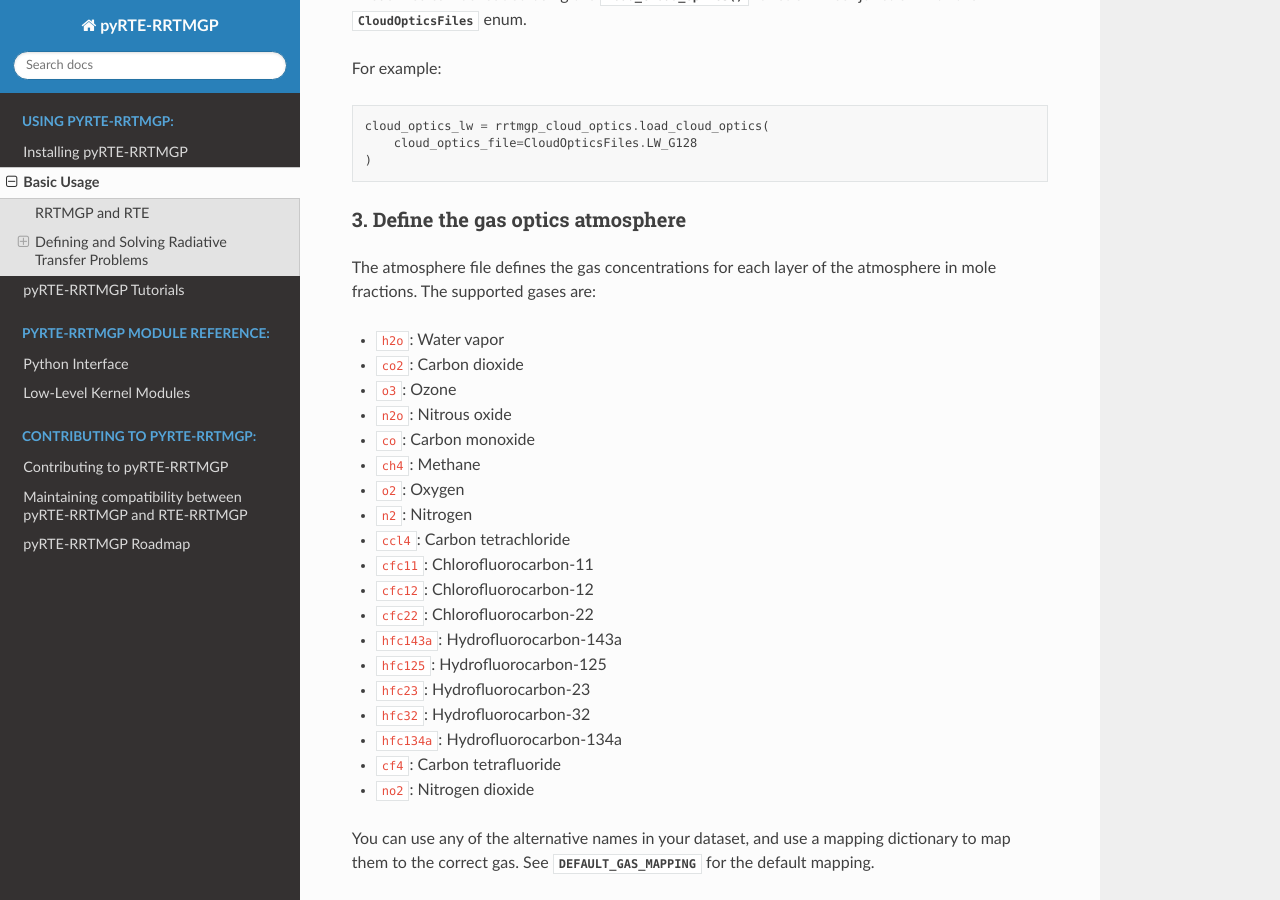
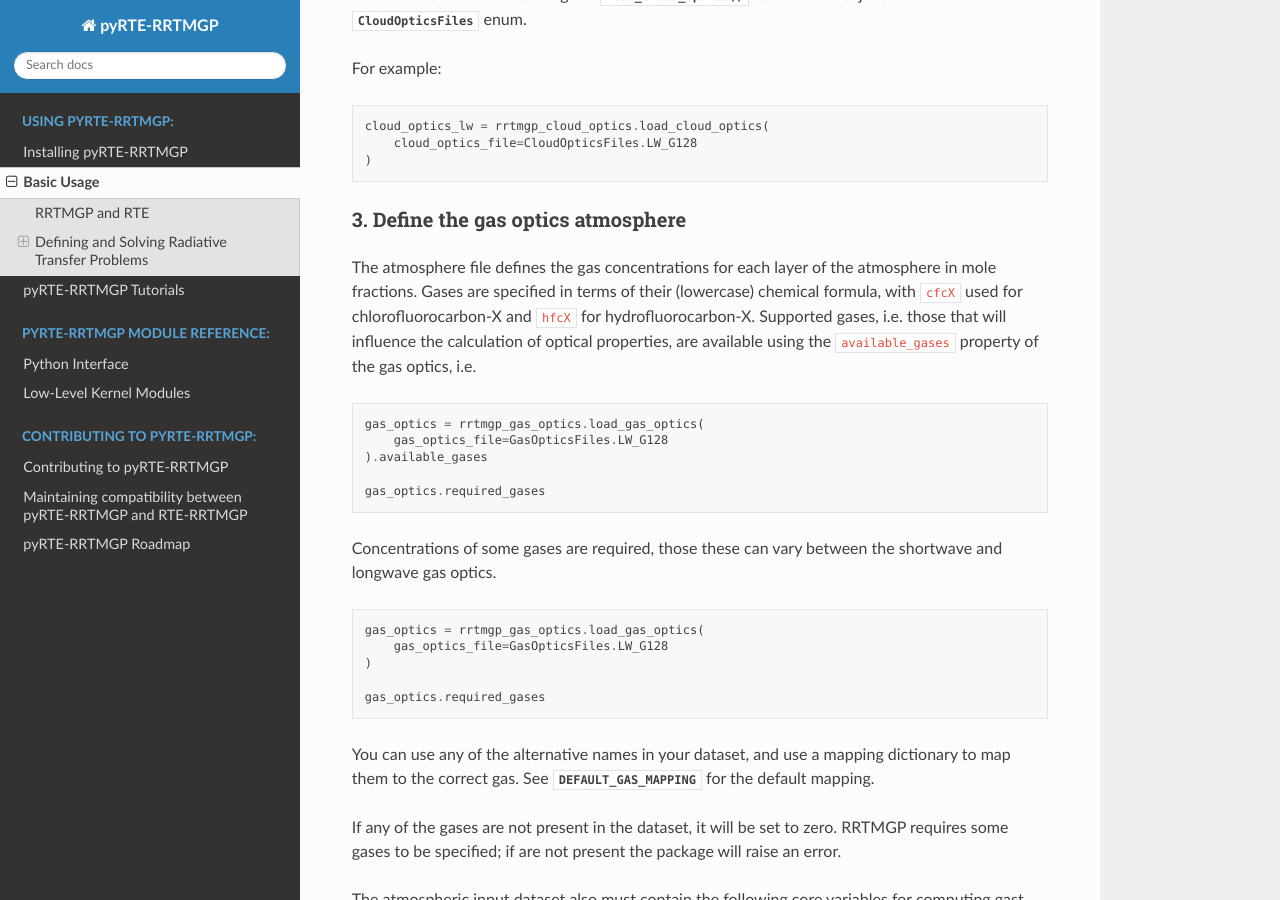
Before and after one commit to earth-system-radiation/pyRTE-RRTMGP, a Sphinx documentation site: the page built from docs/source/explanation/usage.md, in a window 1280 px wide and 900 px high, scrolled down 1707 px. Built offline with Sphinx 7.4.7 and the Read the Docs theme 3.1.0, drawn with Linux system fonts in a browser that asks for light colours.

Commit message:
Introspection functions for gas optics (#235)
Add properties required_gases and available_gases to the gas optics class. These provide the chemical formulae of those gases required for computing optical properties, and those that can be included in the calculation, respectively.

````diff
--- a/docs/source/explanation/usage.md
+++ b/docs/source/explanation/usage.md
@@ -62,27 +62,27 @@
 
 ### 3. Define the gas optics atmosphere
 
-The atmosphere file defines the gas concentrations for each layer of the atmosphere in mole fractions. The supported gases are:
+The atmosphere file defines the gas concentrations for each layer of the atmosphere in mole fractions. Gases
+are specified in terms of their (lowercase) chemical formula, with `cfcX` used for chlorofluorocarbon-X and
+`hfcX` for hydrofluorocarbon-X. Supported gases, i.e. those that will influence the calculation of optical properties,
+are available using the `available_gases` property of the gas optics, i.e.
+```python
+gas_optics = rrtmgp_gas_optics.load_gas_optics(
+    gas_optics_file=GasOpticsFiles.LW_G128
+).available_gases
 
-* `h2o`: Water vapor
-* `co2`: Carbon dioxide
-* `o3`: Ozone
-* `n2o`: Nitrous oxide
-* `co`: Carbon monoxide
-* `ch4`: Methane
-* `o2`: Oxygen
-* `n2`: Nitrogen
-* `ccl4`: Carbon tetrachloride
-* `cfc11`: Chlorofluorocarbon-11
-* `cfc12`: Chlorofluorocarbon-12
-* `cfc22`: Chlorofluorocarbon-22
-* `hfc143a`: Hydrofluorocarbon-143a
-* `hfc125`: Hydrofluorocarbon-125
-* `hfc23`: Hydrofluorocarbon-23
-* `hfc32`: Hydrofluorocarbon-32
-* `hfc134a`: Hydrofluorocarbon-134a
-* `cf4`: Carbon tetrafluoride
-* `no2`: Nitrogen dioxide
+gas_optics.required_gases
+```
+
+
+Concentrations of some gases are required, those these can vary between the shortwave and longwave gas optics.
+```python
+gas_optics = rrtmgp_gas_optics.load_gas_optics(
+    gas_optics_file=GasOpticsFiles.LW_G128
+)
+
+gas_optics.required_gases
+```
 
 You can use any of the alternative names in your dataset, and use a mapping dictionary to map them to the correct gas. See {data}`~pyrte_rrtmgp.config.DEFAULT_GAS_MAPPING` for the default mapping.
 
````
Also changed, not shown: 1 other file.
